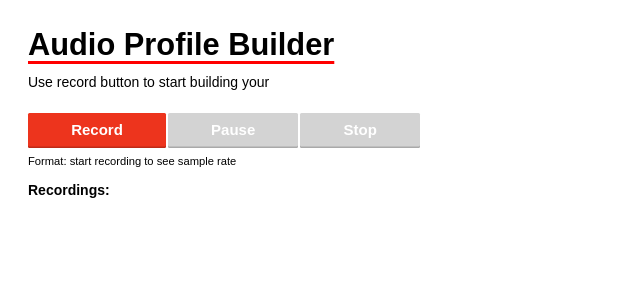
After one commit to RAJAT--PALIWAL/enableme, a Flask app: page /record in a window 1280 px wide. The commit adds this page. Shown: the top 300 px of the page, without its empty margins (0-640 px from the left). Run offline with Flask 2, Linux system fonts and the light colour scheme; some libraries are stand-ins or nearby versions.

Commit message:
new updates about UI

```diff
--- a/app.py
+++ b/app.py
@@ -9,6 +9,23 @@ app = Flask(__name__)
 @app.route('/')
 def index():
     return render_template('index.html')
+
+
+@app.route('/profile', methods=['GET', 'POST'])
+def profile():
+    if request.method == "POST":
+        f = request.files['audio_data']
+        with open('audio.wav', 'wb') as audio:
+            f.save(audio)
+        print('file uploaded successfully')
+        return render_template('profile.html', request="POST")
+    else:
+        return render_template('profile.html')
+
+
+@app.route('/record', methods=['GET', 'POST'])
+def record():
+    return render_template('recorder.html')
 
 
 @app.route("/assist", methods=['GET', 'POST'])
--- a/config.py
+++ b/config.py
@@ -1 +1,4 @@
+import os
+
 API_KEY = "F8F46ADEA3FB43888344"
+ABS_PATH = os.getcwd()
--- /dev/null
+++ b/static/app.js
@@ -0,0 +1,167 @@
+//webkitURL is deprecated but nevertheless
+URL = window.URL || window.webkitURL;
+
+var gumStream; 						//stream from getUserMedia()
+var rec; 							//Recorder.js object
+var input; 							//MediaStreamAudioSourceNode we'll be recording
+
+// shim for AudioContext when it's not avb.
+var AudioContext = window.AudioContext || window.webkitAudioContext;
+var audioContext //audio context to help us record
+
+var recordButton = document.getElementById("recordButton");
+var stopButton = document.getElementById("stopButton");
+var pauseButton = document.getElementById("pauseButton");
+
+//add events to those 2 buttons
+recordButton.addEventListener("click", startRecording);
+stopButton.addEventListener("click", stopRecording);
+pauseButton.addEventListener("click", pauseRecording);
+
+function startRecording() {
+	console.log("recordButton clicked");
+
+	/*
+		Simple constraints object, for more advanced audio features see
+		https://addpipe.com/blog/audio-constraints-getusermedia/
+	*/
+
+    var constraints = { audio: true, video:false }
+
+ 	/*
+    	Disable the record button until we get a success or fail from getUserMedia()
+	*/
+
+	recordButton.disabled = true;
+	stopButton.disabled = false;
+	pauseButton.disabled = false
+
+	/*
+    	We're using the standard promise based getUserMedia()
+    	https://developer.mozilla.org/en-US/docs/Web/API/MediaDevices/getUserMedia
+	*/
+
+	navigator.mediaDevices.getUserMedia(constraints).then(function(stream) {
+		console.log("getUserMedia() success, stream created, initializing Recorder.js ...");
+
+		/*
+			create an audio context after getUserMedia is called
+			sampleRate might change after getUserMedia is called, like it does on macOS when recording through AirPods
+			the sampleRate defaults to the one set in your OS for your playback device
+
+		*/
+		audioContext = new AudioContext();
+
+		//update the format
+		document.getElementById("formats").innerHTML="Format: 1 channel pcm @ "+audioContext.sampleRate/1000+"kHz"
+
+		/*  assign to gumStream for later use  */
+		gumStream = stream;
+
+		/* use the stream */
+		input = audioContext.createMediaStreamSource(stream);
+
+		/*
+			Create the Recorder object and configure to record mono sound (1 channel)
+			Recording 2 channels  will double the file size
+		*/
+		rec = new Recorder(input,{numChannels:1})
+
+		//start the recording process
+		rec.record()
+
+		console.log("Recording started");
+
+	}).catch(function(err) {
+	  	//enable the record button if getUserMedia() fails
+    	recordButton.disabled = false;
+    	stopButton.disabled = true;
+    	pauseButton.disabled = true
+	});
+}
+
+function pauseRecording(){
+	console.log("pauseButton clicked rec.recording=",rec.recording );
+	if (rec.recording){
+		//pause
+		rec.stop();
+		pauseButton.innerHTML="Resume";
+	}else{
+		//resume
+		rec.record()
+		pauseButton.innerHTML="Pause";
+
+	}
+}
+
+function stopRecording() {
+	console.log("stopButton clicked");
+
+	//disable the stop button, enable the record too allow for new recordings
+	stopButton.disabled = true;
+	recordButton.disabled = false;
+	pauseButton.disabled = true;
+
+	//reset button just in case the recording is stopped while paused
+	pauseButton.innerHTML="Pause";
+
+	//tell the recorder to stop the recording
+	rec.stop();
+
+	//stop microphone access
+	gumStream.getAudioTracks()[0].stop();
+
+	//create the wav blob and pass it on to createDownloadLink
+	rec.exportWAV(createDownloadLink);
+}
+
+function createDownloadLink(blob) {
+
+	var url = URL.createObjectURL(blob);
+	var au = document.createElement('audio');
+	var li = document.createElement('li');
+	var link = document.createElement('a');
+
+	//name of .wav file to use during upload and download (without extendion)
+	var filename = new Date().toISOString();
+
+	//add controls to the <audio> element
+	au.controls = true;
+	au.src = url;
+
+	//save to disk link
+	link.href = url;
+	link.download = filename+".wav"; //download forces the browser to donwload the file using the  filename
+	link.innerHTML = "Save to disk";
+
+	//add the new audio element to li
+	li.appendChild(au);
+
+	//add the filename to the li
+	li.appendChild(document.createTextNode(filename+".wav "))
+
+	//add the save to disk link to li
+	li.appendChild(link);
+
+	//upload link
+	var upload = document.createElement('a');
+	upload.href="#";
+	upload.innerHTML = "Upload";
+	upload.addEventListener("click", function(event){
+		  var xhr=new XMLHttpRequest();
+		  xhr.onload=function(e) {
+		      if(this.readyState === 4) {
+		          console.log("Server returned: ",e.target.responseText);
+		      }
+		  };
+		  var fd=new FormData();
+		  fd.append("audio_data",blob, filename);
+		  xhr.open("POST","/profile",true);
+		  xhr.send(fd);
+	})
+	li.appendChild(document.createTextNode (" "))//add a space in between
+	li.appendChild(upload)//add the upload link to li
+
+	//add the li element to the ol
+	recordingsList.appendChild(li);
+}
--- /dev/null
+++ b/static/style.css
@@ -0,0 +1,106 @@
+a {
+  color: #337ab7;
+}
+p {
+  margin-top: 1rem;
+}
+a:hover {
+  color:#23527c;
+}
+a:visited {
+  color: #8d75a3;
+}
+
+body {
+	line-height: 1.5;
+	font-family: sans-serif;
+	word-wrap: break-word;
+	overflow-wrap: break-word;
+	color:black;
+	margin:2em;
+}
+
+h1 {
+	text-decoration: underline red;
+	text-decoration-thickness: 3px;
+	text-underline-offset: 6px;
+	font-size: 220%;
+	font-weight: bold;
+}
+
+h2 {
+	font-weight: bold;
+	color: #005A9C;
+	font-size: 140%;
+	text-transform: uppercase;
+}
+
+red {
+	color: red;
+}
+
+#controls {
+  display: flex;
+  margin-top: 2rem;
+  max-width: 28em;
+}
+
+button {
+  flex-grow: 1;
+  height: 3.5rem;
+  min-width: 2rem;
+  border: none;
+  border-radius: 0.15rem;
+  background: #ed341d;
+  margin-left: 2px;
+  box-shadow: inset 0 -0.15rem 0 rgba(0, 0, 0, 0.2);
+  cursor: pointer;
+  display: flex;
+  justify-content: center;
+  align-items: center;
+  color:#ffffff;
+  font-weight: bold;
+  font-size: 1.5rem;
+}
+
+button:hover, button:focus {
+  outline: none;
+  background: #c72d1c;
+}
+
+button::-moz-focus-inner {
+  border: 0;
+}
+
+button:active {
+  box-shadow: inset 0 1px 0 rgba(0, 0, 0, 0.2);
+  line-height: 3rem;
+}
+
+button:disabled {
+  pointer-events: none;
+  background: lightgray;
+}
+button:first-child {
+  margin-left: 0;
+}
+
+audio {
+  display: block;
+  width: 100%;
+  margin-top: 0.2rem;
+}
+
+li {
+  list-style: none;
+  margin-bottom: 1rem;
+}
+
+#formats {
+  margin-top: 0.5rem;
+  font-size: 80%;
+}
+
+#recordingsList{
+	max-width: 28em;
+}
--- /dev/null
+++ b/templates/recorder.html
@@ -0,0 +1,27 @@
+<!DOCTYPE html>
+<html>
+  <head>
+    <meta charset="UTF-8">
+    <title>Audio profile builder</title>
+    <meta name="viewport" content="width=device-width, initial-scale=1.0">
+
+    <!-- Latest compiled and minified Bootstrap CSS -->
+    <link rel="stylesheet" href="https://maxcdn.bootstrapcdn.com/bootstrap/3.3.7/css/bootstrap.min.css" integrity="sha384-BVYiiSIFeK1dGmJRAkycuHAHRg32OmUcww7on3RYdg4Va+PmSTsz/K68vbdEjh4u" crossorigin="anonymous">
+    <link rel="stylesheet" type="text/css" href="{{ url_for('static', filename='style.css') }}">
+  </head>
+  <body>
+    <h1>Audio Profile Builder</h1>
+    <p>Use record button to start building your</p>
+    <div id="controls">
+  	 <button id="recordButton">Record</button>
+  	 <button id="pauseButton" disabled>Pause</button>
+  	 <button id="stopButton" disabled>Stop</button>
+    </div>
+    <div id="formats">Format: start recording to see sample rate</div>
+  	<p><strong>Recordings:</strong></p>
+  	<ol id="recordingsList"></ol>
+    <!-- inserting these scripts at the end to be able to use all the elements in the DOM -->
+  	<script src="https://cdn.rawgit.com/mattdiamond/Recorderjs/08e7abd9/dist/recorder.js"></script>
+  	<script src="{{ url_for('static', filename='app.js') }}"></script>
+  </body>
+</html>
```
Also changed, not shown: src/requester.py (+41 -1 lines), templates/base.html (+12 -3 lines), templates/profile.html (added, +21 -0 lines).
